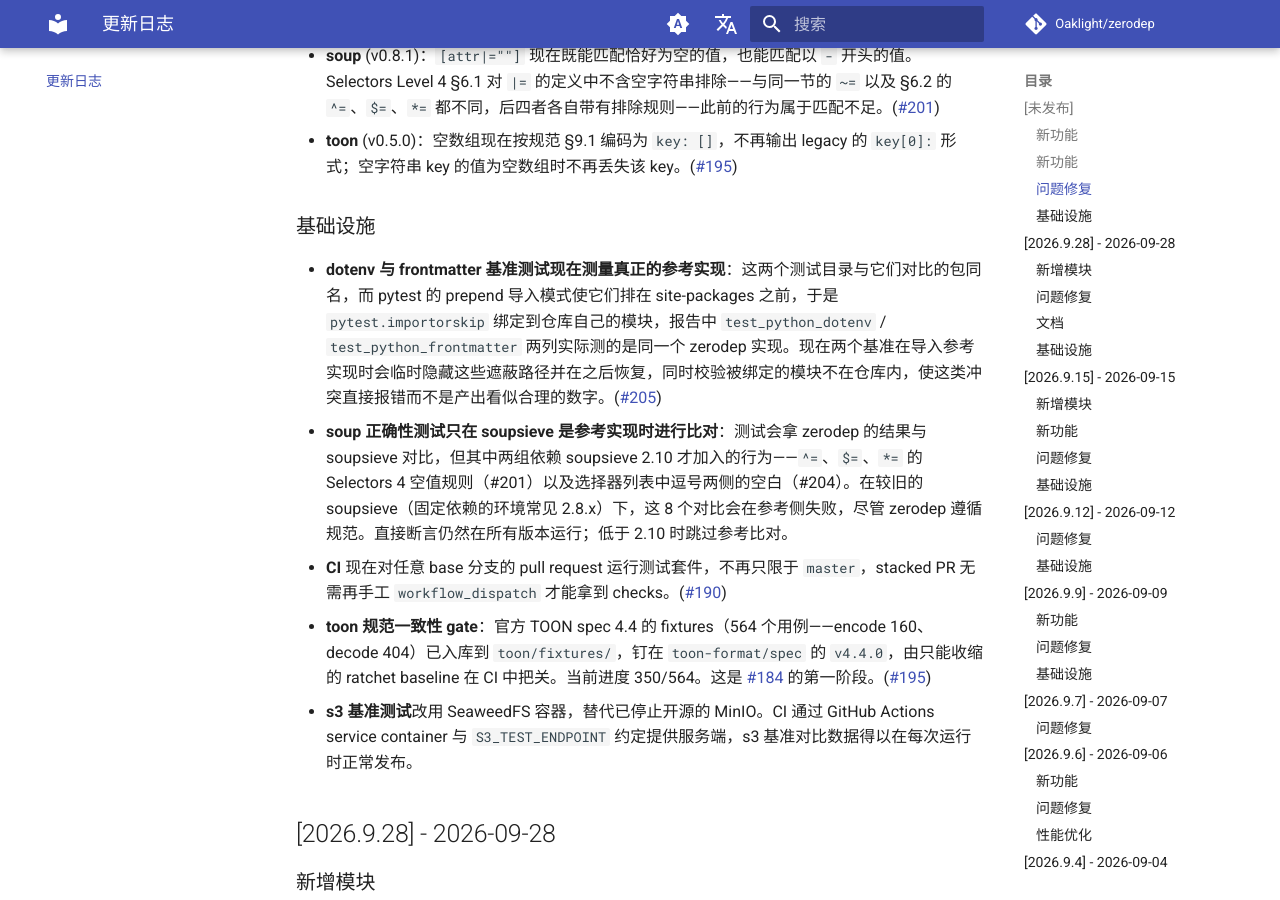
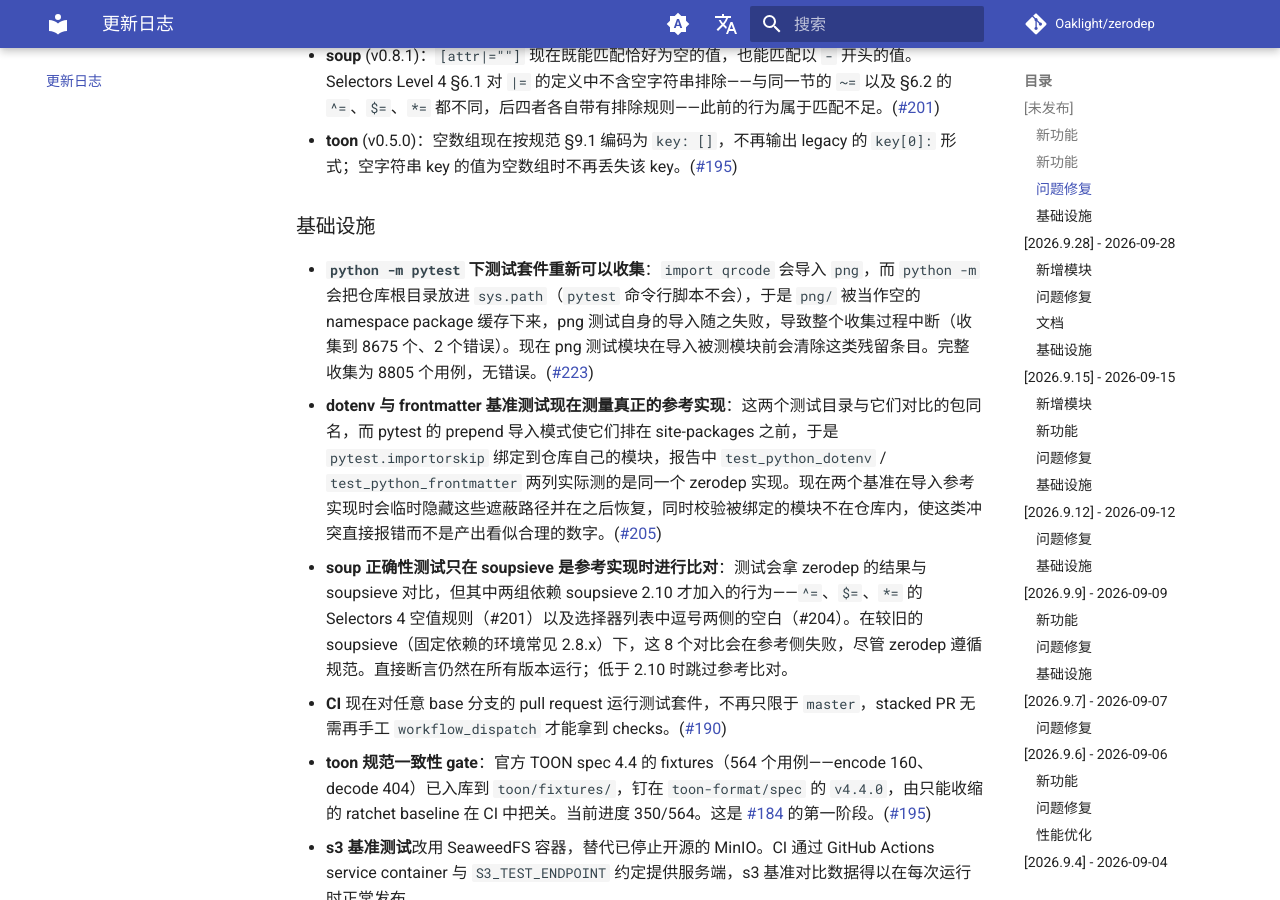
Before and after one commit to Oaklight/zerodep, an MkDocs documentation site: the page built from docs/changelog.md, in a window 1280 px wide and 900 px high, scrolled down 2272 px. Built offline with MkDocs 1.6.1 and Material for MkDocs 9.7.7, drawn with Linux system fonts in a browser that asks for light colours; comment, search, counter and statistics services are not loaded.

Commit message:
docs(changelog)：python -m pytest 下套件可正常收集
记录 #223。

```diff
--- a/docs/changelog.md
+++ b/docs/changelog.md
@@ -29,6 +29,7 @@
 
 ### 基础设施
 
+- **`python -m pytest` 下测试套件重新可以收集**：`import qrcode` 会导入 `png`，而 `python -m` 会把仓库根目录放进 `sys.path`（`pytest` 命令行脚本不会），于是 `png/` 被当作空的 namespace package 缓存下来，png 测试自身的导入随之失败，导致整个收集过程中断（收集到 8675 个、2 个错误）。现在 png 测试模块在导入被测模块前会清除这类残留条目。完整收集为 8805 个用例，无错误。([#223](https://github.com/Oaklight/zerodep/issues/223))
 - **dotenv 与 frontmatter 基准测试现在测量真正的参考实现**：这两个测试目录与它们对比的包同名，而 pytest 的 prepend 导入模式使它们排在 site-packages 之前，于是 `pytest.importorskip` 绑定到仓库自己的模块，报告中 `test_python_dotenv` / `test_python_frontmatter` 两列实际测的是同一个 zerodep 实现。现在两个基准在导入参考实现时会临时隐藏这些遮蔽路径并在之后恢复，同时校验被绑定的模块不在仓库内，使这类冲突直接报错而不是产出看似合理的数字。([#205](https://github.com/Oaklight/zerodep/issues/205))
 - **soup 正确性测试只在 soupsieve 是参考实现时进行比对**：测试会拿 zerodep 的结果与 soupsieve 对比，但其中两组依赖 soupsieve 2.10 才加入的行为——`^=`、`$=`、`*=` 的 Selectors 4 空值规则（#201）以及选择器列表中逗号两侧的空白（#204）。在较旧的 soupsieve（固定依赖的环境常见 2.8.x）下，这 8 个对比会在参考侧失败，尽管 zerodep 遵循规范。直接断言仍然在所有版本运行；低于 2.10 时跳过参考比对。
 - **CI** 现在对任意 base 分支的 pull request 运行测试套件，不再只限于 `master`，stacked PR 无需再手工 `workflow_dispatch` 才能拿到 checks。([#190](https://github.com/Oaklight/zerodep/pull/190))
```
